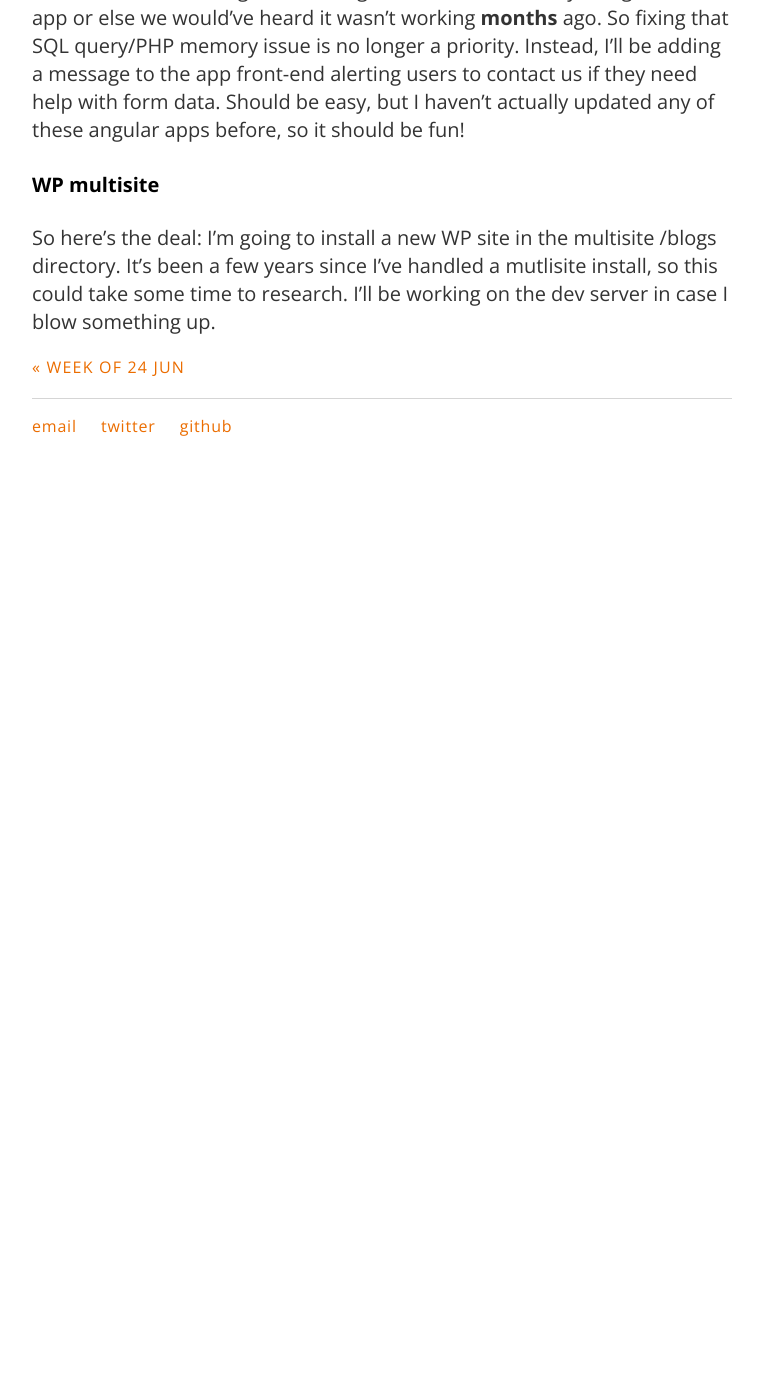
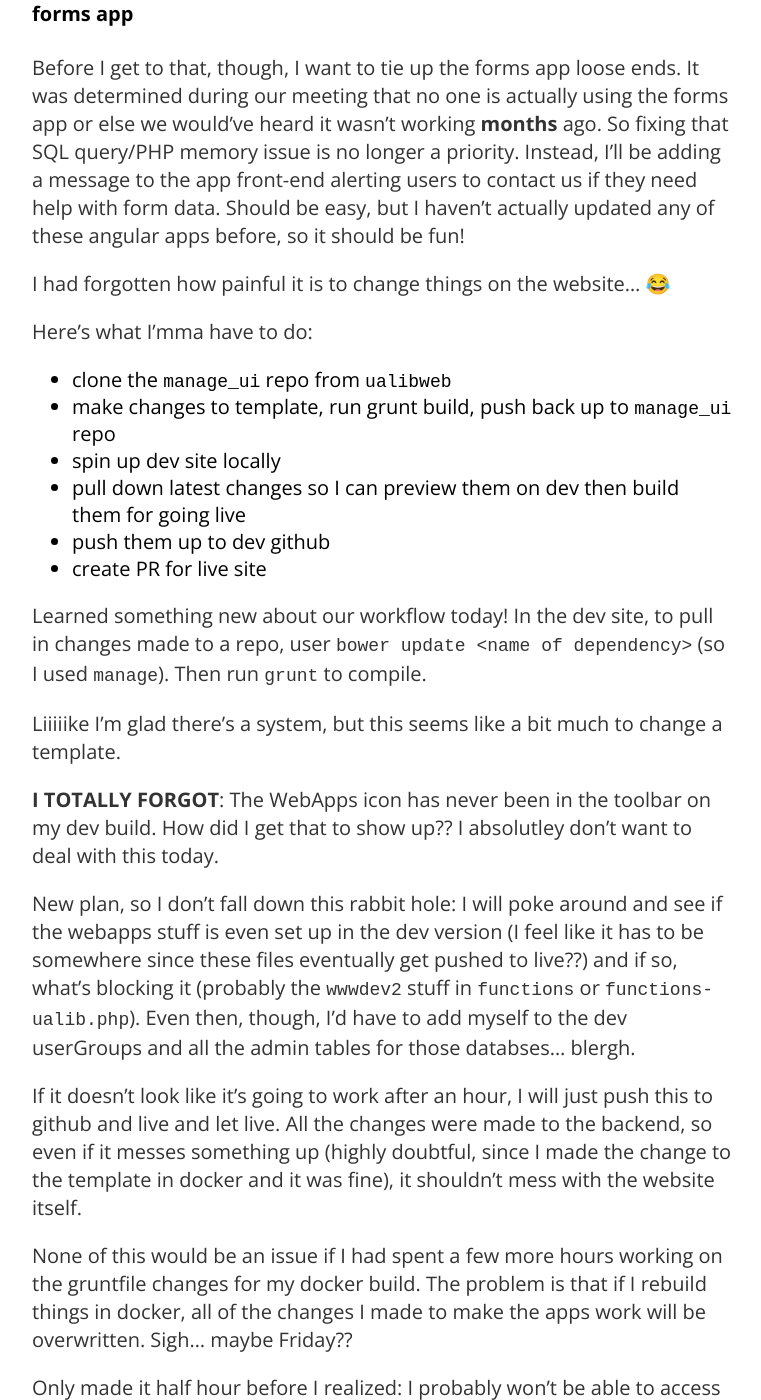
Before and after one commit to carylwyatt/carylwyatt.github.io, a Jekyll site: the page built from _posts/2019-07-01-week-of-01-jul.md, in a window 1280 px wide and 1400 px high, scrolled down 4212 px. Shown: the whole window, without its empty margins (258-1019 px from the left). Built offline with Jekyll 4.4.1, drawn with Linux system fonts in a browser that asks for light colours; emoji names are drawn with the system emoji font; before the commit the page ends 4689 px from its top, so only the background shows below that; some of the changed text lies outside the part shown.

Commit message:
iono :sleeping:

```diff
--- a/_posts/2019-07-01-week-of-01-jul.md
+++ b/_posts/2019-07-01-week-of-01-jul.md
@@ -3,6 +3,8 @@ layout: post
 title: "week of 01 jul"
 date: 2019-07-01
 ---
+
+*Before  I lose it, this article on checking PHP memory usage was super helpful: [How to check how much memory your PHP scripts use: a tutorial with examples](https://alexwebdevelop.com/monitor-script-memory-usage/)*
 
 ### 01 jul
 
@@ -98,6 +100,38 @@ At our meeting yesterday, we decided to roll with the current LDAP plugin and se
 
 Before I get to that, though, I want to tie up the forms app loose ends. It was determined during our meeting that no one is actually using the forms app or else we would've heard it wasn't working **months** ago. So fixing that SQL query/PHP memory issue is no longer a priority. Instead, I'll be adding a message to the app front-end alerting users to contact us if they need help with form data. Should be easy, but I haven't actually updated any of these angular apps before, so it should be fun!
 
+I had forgotten how painful it is to change things on the website... :joy:
+
+Here's what I'mma have to do:
+- clone the `manage_ui` repo from `ualibweb`
+- make changes to template, run grunt build, push back up to `manage_ui` repo
+- spin up dev site locally
+- pull down latest changes so I can preview them on dev then build them for going live
+- push them up to dev github
+- create PR for live site
+
+Learned something new about our workflow today! In the dev site, to pull in changes made to a repo, user `bower update <name of dependency>` (so I used `manage`). Then run `grunt` to compile.
+
+Liiiiike I'm glad there's a system, but this seems like a bit much to change a template.
+
+**I TOTALLY FORGOT**: The WebApps icon has never been in the toolbar on my dev build. How did I get that to show up?? I absolutley don't want to deal with this today.
+
+New plan, so I don't fall down this rabbit hole: I will poke around and see if the webapps stuff is even set up in the dev version (I feel like it has to be somewhere since these files eventually get pushed to live??) and if so, what's blocking it (probably the `wwwdev2` stuff in `functions` or `functions-ualib.php`). Even then, though, I'd have to add myself to the dev userGroups and all the admin tables for those databses... blergh.
+
+ If it doesn't look like it's going to work after an hour, I will just push this to github and live and let live. All the changes were made to the backend, so even if it messes something up (highly doubtful, since I made the change to the template in docker and it was fine), it shouldn't mess with the website itself.
+
+None of this would be an issue if I had spent a few more hours working on the gruntfile changes for my docker build. The problem is that if I rebuild things in docker, all of the changes I made to make the apps work will be overwritten. Sigh... maybe Friday??
+
+Only made it half hour before I realized: I probably won't be able to access anything, even on the `wwwdev2` server, because I'm on localhost. Duh! And I just double checked the `wwwdev2` wordpress build, but it doesn't have the WebApps admin bar icons, either. So I won't be able to see if what I fixed broke anything in the backend, but at least I'll be able to double check it hasn't broken anything user-facing.
+
+So I ran the grunt build and the grunt live build and both were successful. I can see on my local dev build that the `scripts_bower.js` added my changes successfully, but the `wwwdev2` version doesn't have my latest changes even thought I pushed them to github and pulled them in with a PR. Maybe it just needs a minute? I'm not sure how often that hook runs. I keep deleting the cache and reloading in hopes that it will show up there, but it hasn't yet.
+
+### 5 jul
+
+First thing this morning, I had a KACE request to add a message to the ILLiad page. I do not have any idea how to access the ILLiad stuff and Drew didn't leave behind any notes on ILLiad outside of document delivery, so that should be a fun mission today.
+
+I'm also trying to hunt down why the dev site doesn't match the github site. I checked the response headers, and they think the last time `bower_scripts.js` was updated was April 22, 2019. I thought that was odd, so I deleted the cache (again) and still it's telling me April 22. To veryify, I got in filezilla and went to the roots directory and... it thinks the theme folder hasn't been updated since April 22. :sweat::weary: So. What's wrong with the github action/hook that's supposed to push new changes to the server? Or what step did I not follow during my pull request?
+
 #### WP multisite
 
 So here's the deal: I'm going to install a new WP site in the multisite /blogs directory. It's been a few years since I've handled a mutlisite install, so this could take some time to research. I'll be working on the dev server in case I blow something up.
```
